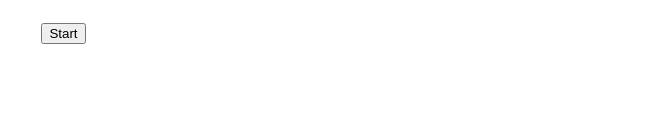
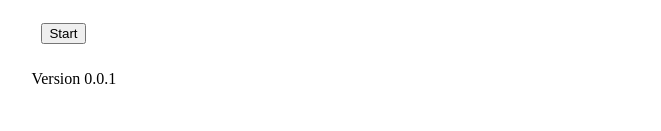
Before and after one commit to dear-weronika/serenity, a React (Create React App) app: page / in a window 1280 px wide. Shown: the part 169-300 px from the top of the page, without its empty margins (309-970 px from the left). Built offline with nearby package versions, Linux system fonts and the light colour scheme.

Commit message:
version 0.0.1

```diff
--- a/src/components/WelcomePage.js
+++ b/src/components/WelcomePage.js
@@ -6,7 +6,7 @@ export default function WelcomePage({ handleClick }) {
             <p> Make you sure your vibration settings are on "especially your phone is not on silence mode ".</p>
             <p>Short description</p>
             <button onClick={handleClick}>Start</button>
-
+            <p>Version 0.0.1</p>
         </div>
     )
 };
--- a/src/components/exercise/Exercise.js
+++ b/src/components/exercise/Exercise.js
@@ -4,7 +4,7 @@ import { useEffect, useState } from "react"
 
 
 // const vibrationIntervals = [100, 400, 100, 300, 100, 200, 100, 150, 100, 130, 100, 120, 100, 110, 100, 100, 100, 90, 100, 80, 100, 80, 100, 80, 100, 80, 100, 500, 100]
-const vibrationIntervals = [1500, 500, 1200, 500, 800, 500, 400]
+const vibrationIntervals = [1300, 500, 1000, 500, 700]
 
 
 export default function Exercise({ version }) {
```
